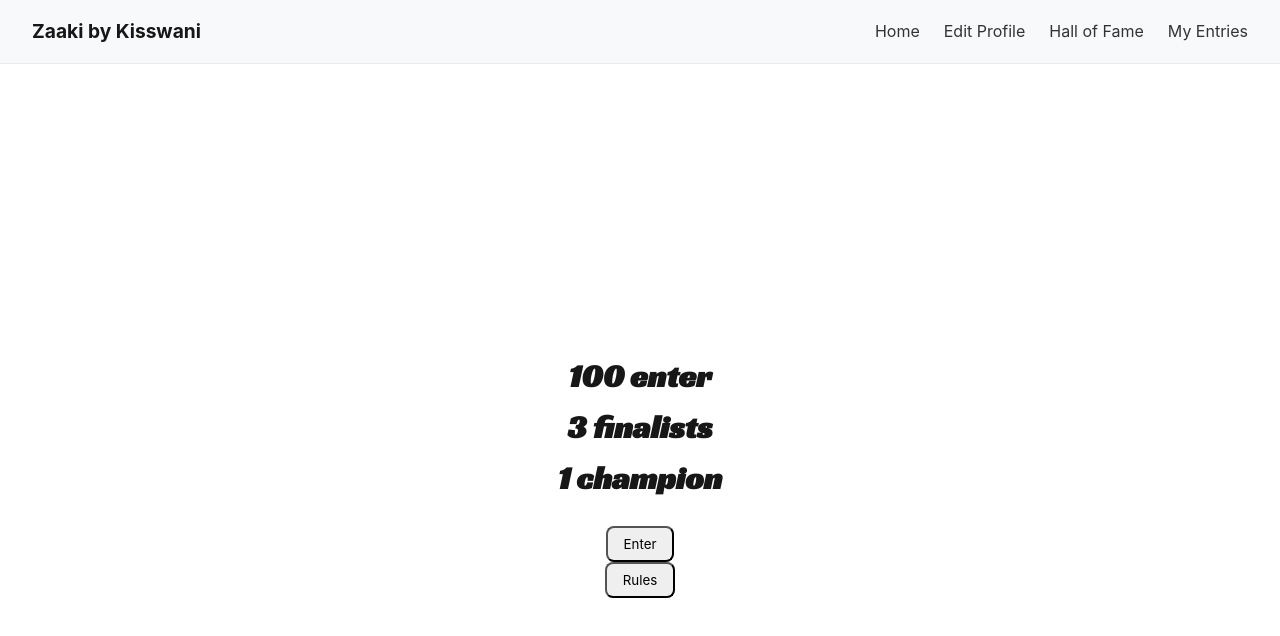
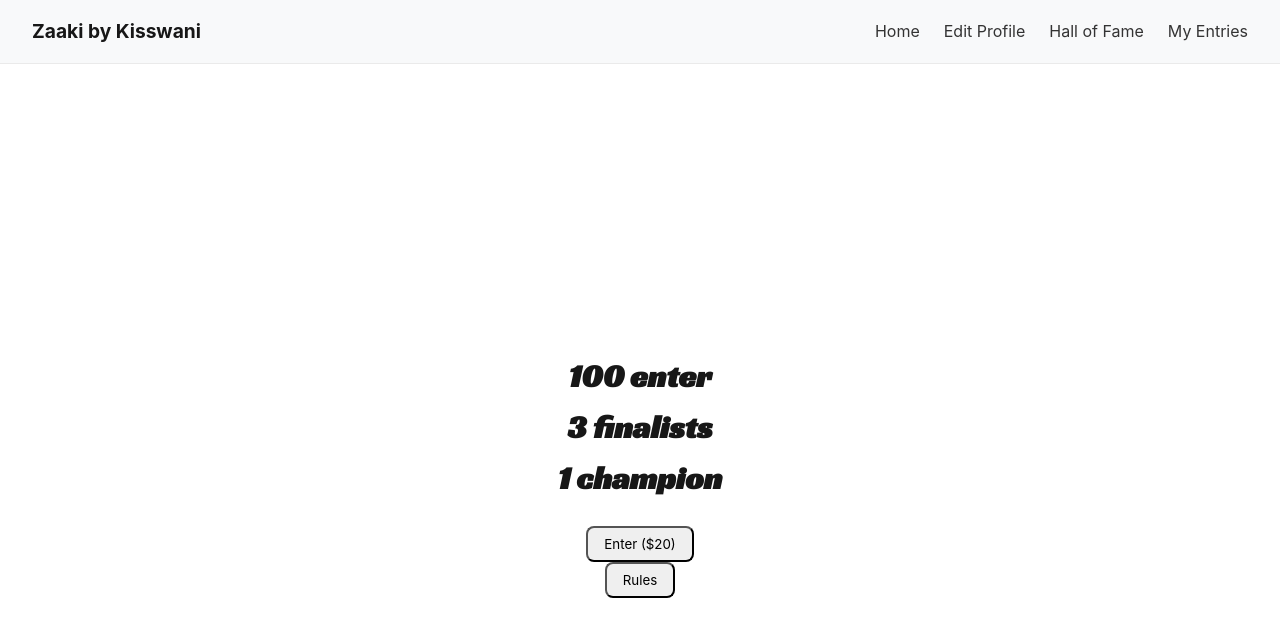
Before and after one commit to romydob/juice-app, a Next.js app: page / in a window 1280 px wide. Shown: the top 636 px of the page. Built offline with nearby package versions, Linux system fonts and the light colour scheme; no server answers.

Commit message:
20 dolar

```diff
--- a/src/app/page.tsx
+++ b/src/app/page.tsx
@@ -16,7 +16,7 @@ export default function HomePage() {
         <div className="flex flex-col sm:flex-row gap-4">
           <Link href="/enter">
             <button className="btn btn-primary px-6 py-3 rounded-lg shadow-lg font-display text-lg transition hover:bg-primary/90">
-              Enter
+              Enter ($20)
             </button>
           </Link>
           <Link href="/rules">
```
